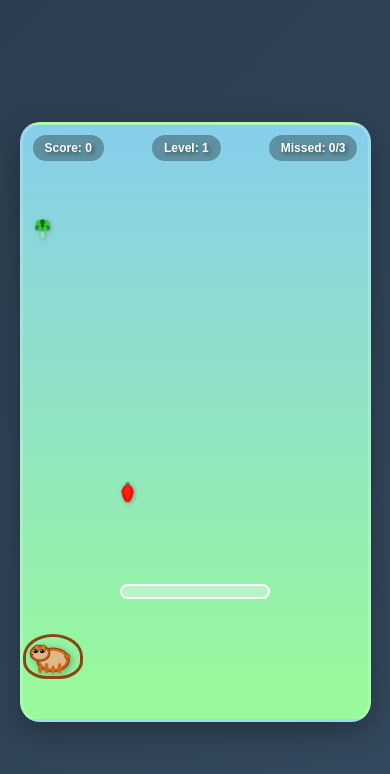
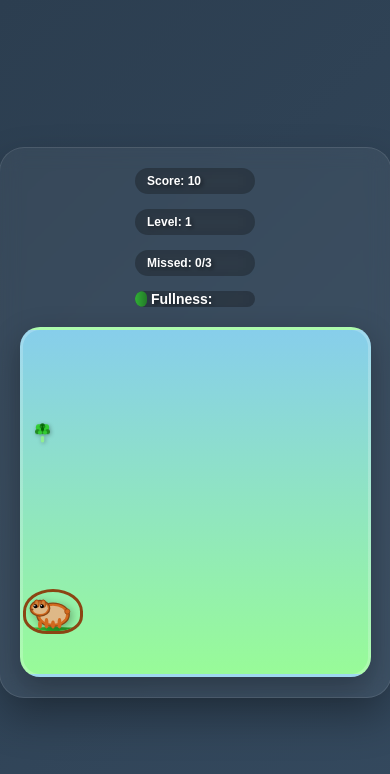
Before and after one commit to gsphome/capibara, a website built with Vite: page index.html in a window 390 px wide. Both pictures are taken after a click on the button "🎮 Start Game". Built offline with nearby package versions, Linux system fonts and the light colour scheme.

Commit message:
🎨 Complete UI/UX redesign with professional layout
✅ Major UI/UX improvements:
- Created glassmorphism main wrapper container (.game-wrapper)
- Implemented sidebar layout with organized UI elements
- Moved all UI elements outside game field for cleaner separation
- Added progress bar to sidebar with consistent styling
- Fixed duplicate element creation issues
- Added proper color reset for missed counter

🎯 Layout structure:
- Main wrapper with glassmorphism design
- Left sidebar: Score, Level, Missed, Fullness bar
- Right side: Clean game field (600x400px)
- Responsive design for mobile/tablet

🔧 Technical fixes:
- Eliminated duplicate HUD creation
- Fixed coordinate system for contained layout
- Proper element cleanup and color management
- Professional spacing and visual hierarchy

Designer: Applied modern UI/UX principles for enhanced user experience

```diff
--- a/src/components/game/CapybaraPlayer.ts
+++ b/src/components/game/CapybaraPlayer.ts
@@ -169,7 +169,7 @@ export class CapybaraPlayer {
   public getBounds() {
     return {
       x: this.x,
-      y: this.gameContainer.clientHeight - 95,
+      y: this.gameContainer.clientHeight - 145,
       width: 100,
       height: 75
     };
--- a/src/components/ui/GameHUD.ts
+++ b/src/components/ui/GameHUD.ts
@@ -7,11 +7,37 @@ export class GameHUD {
   private progressFill!: HTMLElement;
 
   constructor(container: HTMLElement) {
-    this.createElement(container);
-    container.appendChild(this.element);
+    // Clear any existing HUD
+    const existingHUD = document.querySelector('.game-hud');
+    if (existingHUD) {
+      existingHUD.remove();
+    }
+
+    this.createElement();
+
+    // Check if wrapper already exists
+    let wrapper = document.querySelector('.game-wrapper') as HTMLElement;
+    let sidebar = document.querySelector('.game-sidebar') as HTMLElement;
+
+    if (!wrapper) {
+      // Create new wrapper and sidebar
+      wrapper = document.createElement('div');
+      wrapper.className = 'game-wrapper';
+
+      sidebar = document.createElement('div');
+      sidebar.className = 'game-sidebar';
+
+      sidebar.appendChild(this.element);
+      wrapper.appendChild(sidebar);
+      wrapper.appendChild(container);
+      document.body.appendChild(wrapper);
+    } else if (sidebar) {
+      // Use existing sidebar
+      sidebar.appendChild(this.element);
+    }
   }
 
-  private createElement(container: HTMLElement): void {
+  private createElement(): void {
     // Main HUD container
     this.element = document.createElement('div');
     this.element.className = 'game-hud';
@@ -44,9 +70,11 @@ export class GameHUD {
     this.progressFill.style.width = '0%';
 
     progressContainer.appendChild(this.progressFill);
-    container.appendChild(progressContainer);
+    this.element.appendChild(progressContainer);
 
     this.progressBar = progressContainer;
+
+
   }
 
   public updateScore(score: number): void {
@@ -61,6 +89,8 @@ export class GameHUD {
     this.missedElement.textContent = `Missed: ${missed}/3`;
     if (missed >= 2) {
       this.missedElement.style.color = '#ff4444';
+    } else {
+      this.missedElement.style.color = 'white';
     }
   }
 
--- a/src/styles/game.css
+++ b/src/styles/game.css
@@ -9,13 +9,25 @@ body {
   justify-content: center;
 }
 
+/* Main Game Wrapper */
+.game-wrapper {
+  position: relative;
+  display: flex;
+  align-items: center;
+  gap: 30px;
+  padding: 20px;
+  background: rgba(255,255,255,0.05);
+  border-radius: 25px;
+  backdrop-filter: blur(10px);
+  border: 1px solid rgba(255,255,255,0.1);
+  box-shadow: 0 20px 40px rgba(0,0,0,0.3);
+}
+
 /* Game Container */
 .capybara-game {
   position: relative;
-  width: 90vw;
-  max-width: 800px;
-  height: 80vh;
-  max-height: 600px;
+  width: 600px;
+  height: 400px;
   overflow: hidden;
   background: linear-gradient(180deg, #87CEEB 0%, #98FB98 100%);
   font-family: 'Arial', sans-serif;
@@ -24,6 +36,7 @@ body {
   border-radius: 20px;
   box-shadow: 0 10px 30px rgba(0,0,0,0.3);
   border: 3px solid rgba(255,255,255,0.2);
+  flex-shrink: 0;
 }
 
 .capybara-game__canvas {
@@ -37,7 +50,7 @@ body {
 /* Capybara Player */
 .capybara-player {
   position: absolute;
-  bottom: 20px;
+  bottom: 70px;
   width: 100px;
   height: 75px;
   transition: left 0.1s ease-out;
@@ -150,14 +163,19 @@ body {
   50% { transform: scale(1.05); }
 }
 
+/* UI Sidebar */
+.game-sidebar {
+  display: flex;
+  flex-direction: column;
+  gap: 20px;
+  min-width: 200px;
+}
+
 /* UI Elements */
 .game-hud {
-  position: absolute;
-  top: 20px;
-  left: 20px;
-  right: 20px;
   display: flex;
-  justify-content: space-between;
+  flex-direction: column;
+  gap: 15px;
   z-index: 20;
   color: white;
   font-weight: bold;
@@ -175,24 +193,36 @@ body {
 
 /* Progress Bar */
 .progress-bar {
+  background: rgba(0,0,0,0.3);
+  padding: 8px 16px;
+  border-radius: 20px;
+  backdrop-filter: blur(10px);
+  position: relative;
+  height: 20px;
+  overflow: hidden;
+}
+
+.progress-bar::before {
+  content: 'Fullness: ';
   position: absolute;
-  bottom: 100px;
-  left: 50%;
-  transform: translateX(-50%);
-  width: 200px;
-  height: 20px;
-  background: rgba(255,255,255,0.3);
-  border-radius: 10px;
-  overflow: hidden;
-  border: 2px solid white;
-  z-index: 20;
+  left: 16px;
+  top: 50%;
+  transform: translateY(-50%);
+  font-size: 14px;
+  color: white;
+  font-weight: bold;
+  z-index: 1;
 }
 
 .progress-bar__fill {
+  position: absolute;
+  top: 0;
+  left: 0;
   height: 100%;
   background: linear-gradient(90deg, #32CD32, #228B22);
   transition: width 0.3s ease-out;
-  border-radius: 8px;
+  border-radius: 20px;
+  opacity: 0.8;
 }
 
 /* Level Transition */
@@ -389,6 +419,27 @@ body {
 }
 
 /* Mobile Optimizations */
+@media (max-width: 1024px) {
+  .game-wrapper {
+    flex-direction: column;
+    gap: 20px;
+  }
+
+  .game-sidebar {
+    flex-direction: row;
+    justify-content: space-around;
+    min-width: auto;
+    width: 100%;
+  }
+
+  .capybara-game {
+    width: 90vw;
+    max-width: 500px;
+    height: 60vh;
+    max-height: 350px;
+  }
+}
+
 @media (max-width: 768px) {
   .capybara-player {
     width: 60px;
@@ -401,13 +452,6 @@ body {
     height: 25px;
   }
 
-  .game-hud {
-    top: 10px;
-    left: 10px;
-    right: 10px;
-    font-size: 14px;
-  }
-
   .game-hud__score,
   .game-hud__level,
   .game-hud__missed {
@@ -416,9 +460,8 @@ body {
   }
 
   .progress-bar {
-    width: 150px;
+    width: 120px;
     height: 15px;
-    bottom: 120px;
   }
 
   .game-over__title {
```
